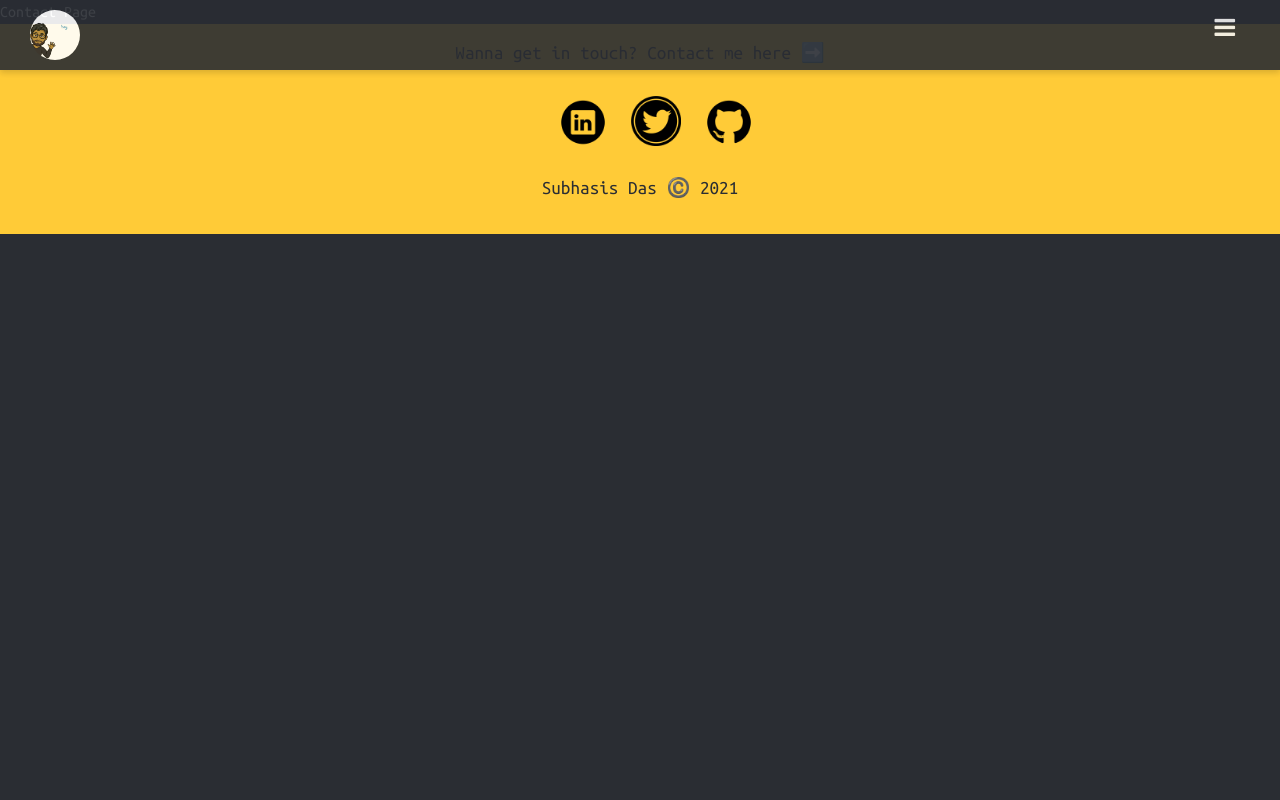
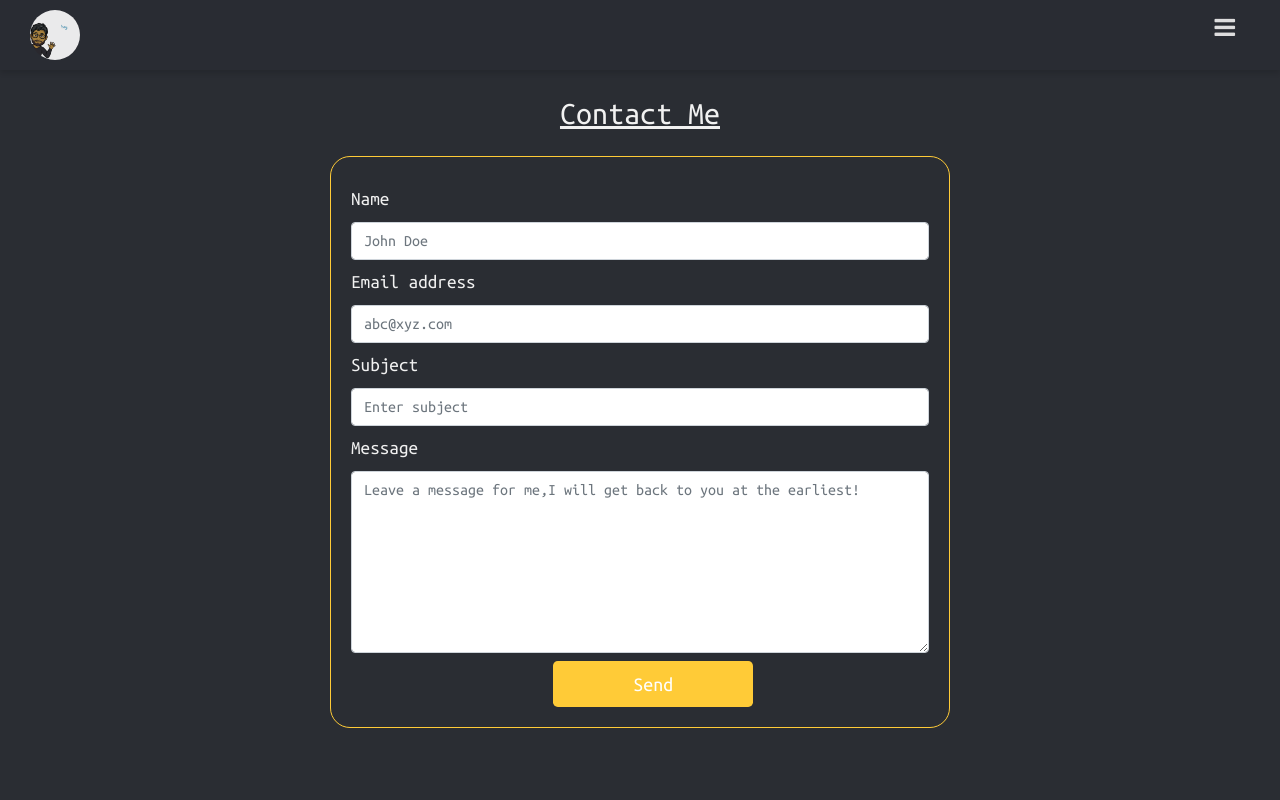
Before and after one commit to inframarauder/portfolio, a Next.js app: page /contact in a window 1280 px wide. Shown: the top 800 px of the page. Built offline with nearby package versions, Linux system fonts and the light colour scheme.

Commit message:
contact page added with api

```diff
--- a/components/Header.js
+++ b/components/Header.js
@@ -35,6 +35,11 @@ const Header = () => {
 			<i className={`${iconClass} ${styles.icon}`} onClick={toggleMenu}></i>
 			<ul className={`${styles.list} ${menuVisibility} `}>
 				<li className={styles.listItem}>
+					<a href="/#home" onClick={toggleMenu} className={styles.link}>
+						HOME
+					</a>
+				</li>
+				<li className={styles.listItem}>
 					<a href="/#about" onClick={toggleMenu} className={styles.link}>
 						ABOUT
 					</a>
--- a/package.json
+++ b/package.json
@@ -8,8 +8,10 @@
     "start": "next start"
   },
   "dependencies": {
+    "axios": "^0.21.1",
     "bootstrap": "^5.0.2",
     "next": "11.0.1",
+    "nodemailer": "^6.6.2",
     "react": "17.0.2",
     "react-bootstrap": "^1.6.1",
     "react-dom": "17.0.2",
--- /dev/null
+++ b/pages/api/email.js
@@ -0,0 +1,48 @@
+import nodemailer from "nodemailer";
+
+const transport = nodemailer.createTransport({
+	host: "smtp.gmail.com",
+	port: 587,
+	auth: {
+		user: process.env.EMAIL,
+		pass: process.env.PASSWORD,
+	},
+
+	tls: {
+		rejectUnauthorized: false,
+	},
+});
+
+export default async (req, res) => {
+	try {
+		if (req.method === "POST") {
+			const { name, email, subject, message } = req.body;
+			if (!name || !email || !subject) {
+				return res
+					.status(400)
+					.json({ error: "name, email and subject are required!" });
+			} else {
+				const mailOptions = {
+					to: process.env.TO_EMAIL,
+					subject: `Mail from portfolio - ${subject}`,
+					html: `
+          <p><strong> Sender :${name} ( ${email} ) </strong></p>
+          <p>
+            ${message}
+          </p>
+          `,
+				};
+
+				await transport.sendMail(mailOptions);
+				return res.status(200).json({
+					message: "Your message has been sent! You will hear from me soon!",
+				});
+			}
+		} else {
+			return res.status(400).json({ error: "Unsupported request!" });
+		}
+	} catch (error) {
+		console.error(error);
+		return res.status(500).json({ error: "Something went wrong!" });
+	}
+};
--- a/pages/api/hello.js
+++ /dev/null
@@ -1,5 +0,0 @@
-// Next.js API route support: https://nextjs.org/docs/api-routes/introduction
-
-export default (req, res) => {
-  res.status(200).json({ name: 'John Doe' })
-}
--- a/pages/contact.js
+++ b/pages/contact.js
@@ -1,12 +1,114 @@
-import React from "react";
+import React, { useState } from "react";
+import { Container, Form, Button, Spinner } from "react-bootstrap";
+import axios from "axios";
 import { Layout } from "../components";
+import styles from "../styles/Contact.module.css";
 
 const Contact = () => {
-  return (
-    <Layout>
-      <div>Contact Page</div>
-    </Layout>
-  );
+	const [formData, setFormData] = useState({
+		name: "",
+		email: "",
+		subject: "",
+		message: "",
+	});
+
+	const [loading, setLoading] = useState(false);
+	const [submitted, setSubmitted] = useState(false);
+
+	const handleChange = (e) => {
+		setFormData({ ...formData, [e.target.name]: e.target.value });
+	};
+
+	const handleSubmit = async (e) => {
+		e.preventDefault();
+		try {
+			setLoading(true);
+			await axios.post("/api/email", formData);
+			setLoading(false);
+			setSubmitted(true);
+		} catch (error) {
+			setLoading(false);
+			console.error(error.message);
+			alert("An error occured,please try again!");
+		}
+	};
+
+	return (
+		<Layout>
+			<div className={styles.contactForm}>
+				<h2 className="text-center my-4">
+					<u>Contact Me</u>
+				</h2>
+				<Container className={styles.formContainer}>
+					{loading ? (
+						<div className={styles.spinnerContainer}>
+							<Spinner animation="border" variant="warning" />
+						</div>
+					) : submitted ? (
+						<p className="text-center">
+							Thank you for contacting me! I will get back to you soon :)
+						</p>
+					) : (
+						<Form onSubmit={(e) => handleSubmit(e)}>
+							<Form.Group className="my-2">
+								<Form.Label>Name</Form.Label>
+								<Form.Control
+									type="text"
+									name="name"
+									placeholder="John Doe"
+									value={formData.name}
+									onChange={(e) => handleChange(e)}
+									required
+								/>
+							</Form.Group>
+							<Form.Group className="my-2">
+								<Form.Label>Email address</Form.Label>
+								<Form.Control
+									type="email"
+									name="email"
+									placeholder="abc@xyz.com"
+									value={formData.email}
+									onChange={(e) => handleChange(e)}
+									required
+								/>
+							</Form.Group>
+							<Form.Group className="my-2">
+								<Form.Label>Subject</Form.Label>
+								<Form.Control
+									type="text"
+									name="subject"
+									placeholder="Enter subject"
+									value={formData.subject}
+									onChange={(e) => handleChange(e)}
+									required
+								/>
+							</Form.Group>
+							<Form.Group className="my-2">
+								<Form.Label>Message</Form.Label>
+								<Form.Control
+									as="textarea"
+									name="message"
+									rows="7"
+									placeholder="Leave a message for me,I will get back to you at the earliest!"
+									value={formData.message}
+									onChange={(e) => handleChange(e)}
+									required
+								/>
+							</Form.Group>
+							<Button
+								variant="primary"
+								size="lg"
+								type="submit"
+								className={styles.submitBtn}
+							>
+								Send
+							</Button>
+						</Form>
+					)}
+				</Container>
+			</div>
+		</Layout>
+	);
 };
 
 export default Contact;
--- /dev/null
+++ b/styles/Contact.module.css
@@ -0,0 +1,54 @@
+.contactForm {
+	position: relative;
+	margin-top: 50px;
+	background-color: #2a2d33;
+	min-height: 100vh;
+	padding: 20px;
+	font-size: 1.2rem;
+	display: flex;
+	flex-direction: column;
+}
+
+.formContainer {
+	max-width: 50%;
+	padding: 20px;
+	border: 1px solid #ffcb37;
+	border-radius: 20px;
+	justify-content: center;
+	align-items: center;
+}
+
+.submitBtn {
+	border: none;
+	background-color: #ffcb37;
+	width: 200px;
+	margin-left: 35%;
+	margin-right: 25%;
+	transition: all 0.2s ease;
+	align-self: center;
+}
+.submitBtn:hover {
+	background-color: #ffcb37;
+}
+.submitBtn:focus,
+.submitBtn:active {
+	outline: 0;
+	-webkit-box-shadow: none;
+	box-shadow: none;
+}
+
+.spinnerContainer {
+	display: flex;
+	flex-direction: column;
+	justify-content: center;
+	align-items: center;
+}
+
+@media only screen and (max-width: 500px) {
+	.formContainer {
+		max-width: 100%;
+	}
+	.submitBtn {
+		margin-left: 15%;
+	}
+}
--- a/styles/Home.module.css
+++ b/styles/Home.module.css
@@ -78,7 +78,6 @@
 	width: 300px;
 	margin-top: 50px;
 	padding: 10px;
-  padding: 10px 20px;
 	transition: all 0.2s ease;
 }
 .contactMeButton:hover {
```
Also changed, not shown: pages/index.js (+7 -1 lines), 1 other file (tests, documents, lock files or other folders). Lines whose indentation alone changed are shown as unchanged.
